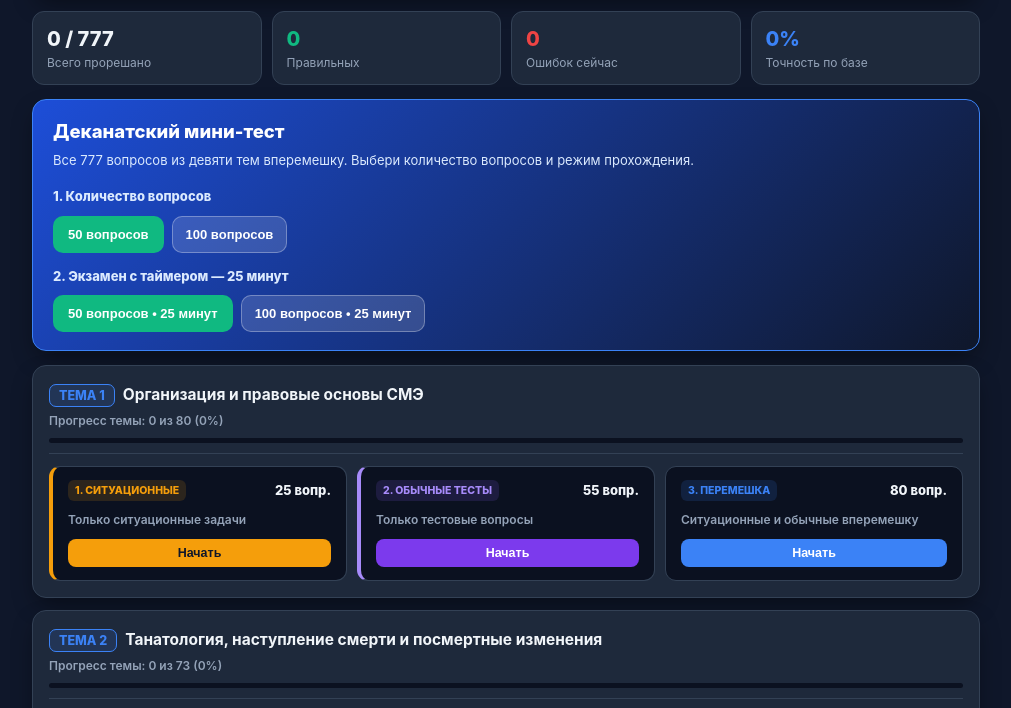
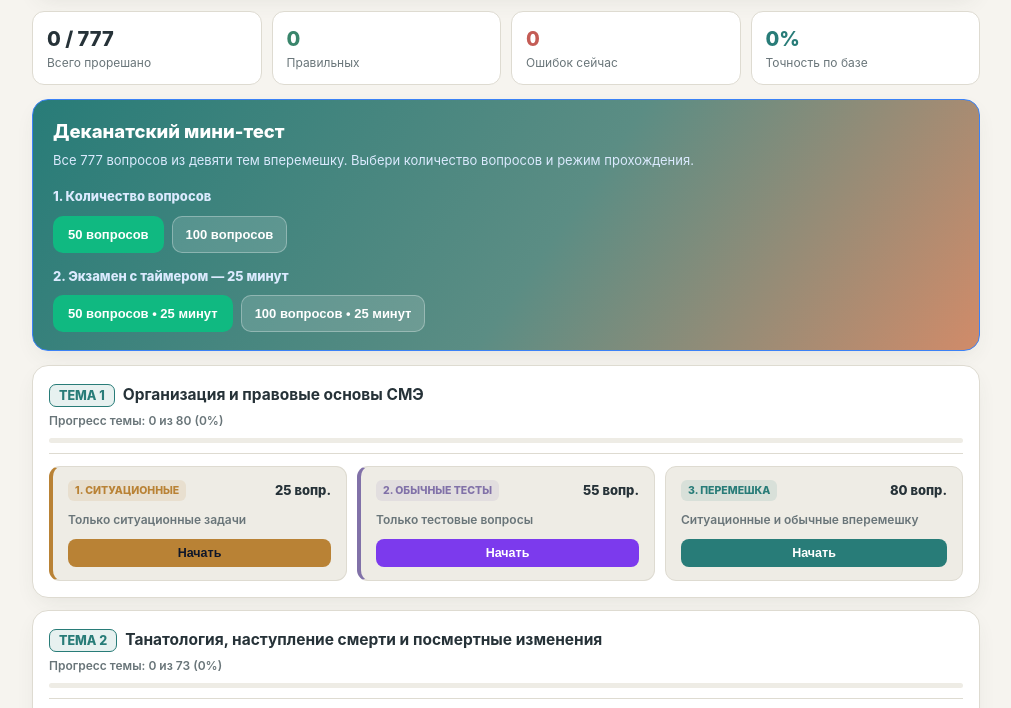
Before and after one commit to kobilovd16-commits/Forensic-Medicine-Trainer, a plain HTML site: page index.html in a window 1280 px wide. Shown: the part 83-791 px from the top of the page, without its empty margins (134-1145 px from the left). Drawn offline with Linux system fonts and the light colour scheme.

Commit message:
Refresh trainer with a light editorial color theme

```diff
--- a/index.html
+++ b/index.html
@@ -6,6 +6,30 @@
 <title>СМЭ Тренажёр — Сохранение прогресса</title>
 <style>
   :root {
+    --bg: #f6f4ef;
+    --bg-card: #ffffff;
+    --bg-elevated: #eeece5;
+    --border: #dedbd1;
+    --text: #263238;
+    --text-muted: #697579;
+    --primary: #287c78;
+    --primary-hover: #1f6663;
+    --primary-soft: rgba(40, 124, 120, 0.11);
+    --green: #39856b;
+    --green-bg: rgba(57, 133, 107, 0.12);
+    --green-border: #39856b;
+    --red: #c45c55;
+    --red-bg: rgba(196, 92, 85, 0.12);
+    --red-border: #c45c55;
+    --amber: #b98235;
+    --amber-bg: rgba(185, 130, 53, 0.12);
+    --purple: #8171a8;
+    --purple-bg: rgba(129, 113, 168, 0.11);
+    --radius: 16px;
+    --shadow: 0 8px 22px -6px rgba(55, 65, 60, 0.10);
+  }
+
+  body:not(.light) {
     --bg: #0f172a;
     --bg-card: #1e293b;
     --bg-elevated: #0b1120;
@@ -25,31 +49,30 @@
     --amber-bg: rgba(245, 158, 11, 0.14);
     --purple: #a78bfa;
     --purple-bg: rgba(139, 92, 246, 0.14);
-    --radius: 14px;
     --shadow: 0 10px 25px -5px rgba(0,0,0,0.45);
   }
 
   body.light {
-    --bg: #f1f5f9;
+    --bg: #f6f4ef;
     --bg-card: #ffffff;
-    --bg-elevated: #e2e8f0;
-    --border: #cbd5e1;
-    --text: #0f172a;
-    --text-muted: #475569;
-    --primary: #2563eb;
-    --primary-hover: #1d4ed8;
-    --primary-soft: rgba(37, 99, 235, 0.1);
-    --green: #059669;
-    --green-bg: rgba(16, 185, 129, 0.14);
-    --green-border: #059669;
-    --red: #dc2626;
-    --red-bg: rgba(239, 68, 68, 0.13);
-    --red-border: #dc2626;
-    --amber: #d97706;
-    --amber-bg: rgba(245, 158, 11, 0.12);
-    --purple: #7c3aed;
-    --purple-bg: rgba(124, 58, 237, 0.1);
-    --shadow: 0 8px 20px -4px rgba(15, 23, 42, 0.08);
+    --bg-elevated: #eeece5;
+    --border: #dedbd1;
+    --text: #263238;
+    --text-muted: #697579;
+    --primary: #287c78;
+    --primary-hover: #1f6663;
+    --primary-soft: rgba(40, 124, 120, 0.11);
+    --green: #39856b;
+    --green-bg: rgba(57, 133, 107, 0.12);
+    --green-border: #39856b;
+    --red: #c45c55;
+    --red-bg: rgba(196, 92, 85, 0.12);
+    --red-border: #c45c55;
+    --amber: #b98235;
+    --amber-bg: rgba(185, 130, 53, 0.12);
+    --purple: #8171a8;
+    --purple-bg: rgba(129, 113, 168, 0.11);
+    --shadow: 0 8px 22px -6px rgba(55, 65, 60, 0.10);
   }
 
   * { box-sizing: border-box; -webkit-tap-highlight-color: transparent; }
@@ -91,7 +114,7 @@
     width: 38px;
     height: 38px;
     border-radius: 10px;
-    background: linear-gradient(135deg, #2563eb, #0ea5e9);
+    background: linear-gradient(135deg, #287c78, #d18b69);
     display: flex;
     align-items: center;
     justify-content: center;
@@ -155,7 +178,7 @@
 
   /* Exam Banner */
   .exam-banner {
-    background: linear-gradient(135deg, #1d4ed8 0%, #0f172a 100%);
+    background: linear-gradient(125deg, #287c78 0%, #5b8d84 55%, #d18b69 100%);
     border: 1px solid #3b82f6;
     border-radius: var(--radius);
     padding: 18px 20px;
@@ -163,7 +186,7 @@
     color: #fff;
     box-shadow: var(--shadow);
   }
-  body.light .exam-banner { background: linear-gradient(135deg, #1e40af 0%, #1d4ed8 100%); }
+  body.light .exam-banner { background: linear-gradient(125deg, #287c78 0%, #5b8d84 55%, #d18b69 100%); }
   .exam-banner h1 { margin: 0 0 5px 0; font-size: 18.5px; font-weight: 800; }
   .exam-banner p { margin: 0 0 12px 0; font-size: 13px; color: #dbeafe; }
   .exam-controls { display: flex; flex-wrap: wrap; gap: 8px; }
@@ -873,10 +896,10 @@ function updateGlobalDashboard() {
 
 // Theme
 function initTheme() {
-  if (storageGet(KEY_THEME) === 'light') {
-    document.body.classList.add('light');
-    document.getElementById('themeBtn').textContent = 'Тёмная';
-  }
+  const savedTheme = storageGet(KEY_THEME);
+  const useLight = savedTheme !== 'dark';
+  document.body.classList.toggle('light', useLight);
+  document.getElementById('themeBtn').textContent = useLight ? 'Тёмная' : 'Светлая';
 }
 function toggleTheme() {
   const isLight = document.body.classList.toggle('light');
```
